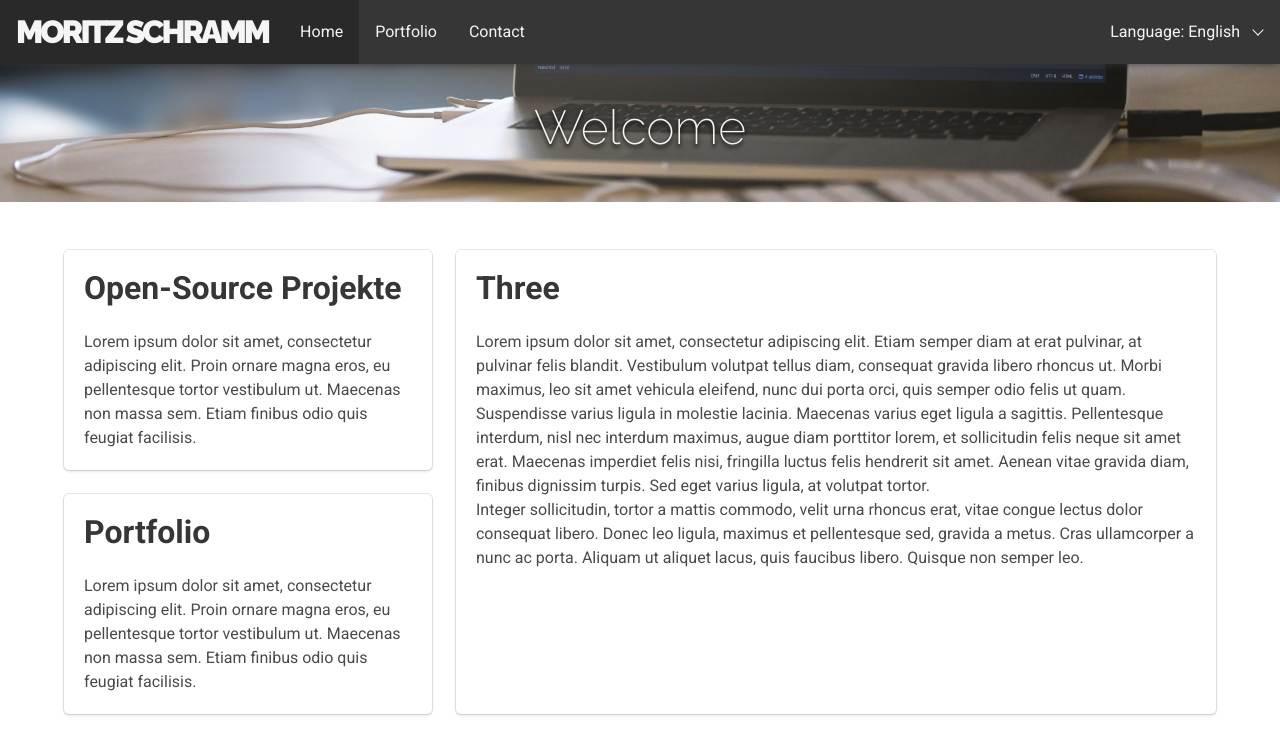
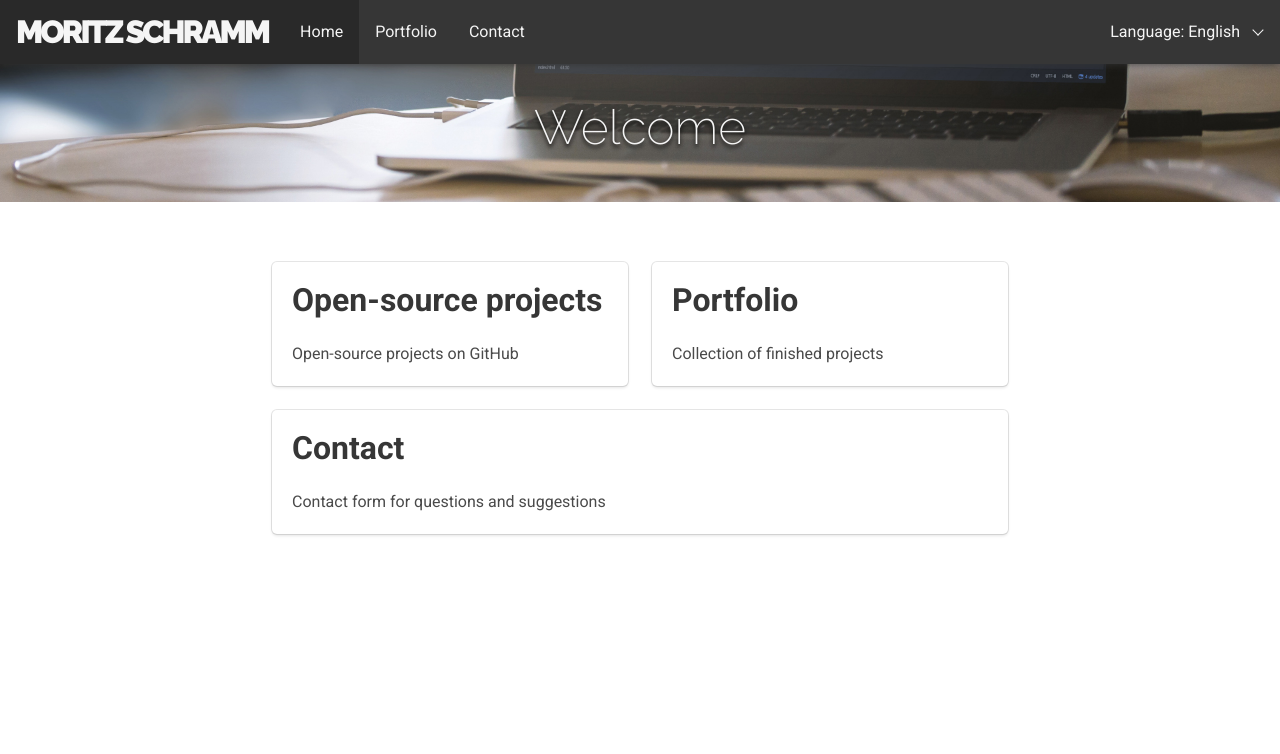
Before and after one commit to moritzschramm/moritz-schramm.com, a Jekyll site: the page built from index.html, in a window 1280 px wide and 900 px high. Shown: the top 754 px of the window. Built offline with Jekyll 4.4.1, drawn with Linux system fonts in a browser that asks for light colours.

Commit message:
update index page content

```diff
--- a/_includes/static/index.html
+++ b/_includes/static/index.html
@@ -1,20 +1,39 @@
-<div class="tile is-ancestor">
-  <div class="tile is-4 is-vertical is-parent">
-    <a class="tile is-child box" href="https://github.com/moritzschramm" target="_blank">
-      <p class="title">Open-Source Projekte</p>
-      <p>Lorem ipsum dolor sit amet, consectetur adipiscing elit. Proin ornare magna eros, eu pellentesque tortor vestibulum ut. Maecenas non massa sem. Etiam finibus odio quis feugiat facilisis.</p>
-    </a>
-    <a class="tile is-child box" href="/portfolio">
-      <p class="title">Portfolio</p>
-      <p>Lorem ipsum dolor sit amet, consectetur adipiscing elit. Proin ornare magna eros, eu pellentesque tortor vestibulum ut. Maecenas non massa sem. Etiam finibus odio quis feugiat facilisis.</p>
-    </a>
+
+<div class="columns">
+  <div class="column is-2"></div>
+  <div class="column is-8">
+
+    <div class="tile is-anchestor">
+        <div class="tile is-vertical">
+
+          <div class="tile">
+
+            <div class="tile is-parent">
+              <a class="tile  is-child box" href="https://github.com/moritzschramm" target="_blank">
+                <p class="title">{{ page.translations.open-source-projects }}</p>
+                <p class="has-text-center">{{ page.translations.open-source-projects-text }}</p>
+              </a>
+            </div>
+            <div class="tile is-parent">
+              <a class="tile is-child box" href="/{{ page.lang }}/portfolio">
+                <p class="title">{{ page.translations.portfolio }}</p>
+                <p>{{ page.translations.portfolio-text }}</p>
+              </a>
+            </div>
+
+          </div>
+
+          <div class="tile is-parent">
+            <a class="tile is-child box" href="/{{ page.lang }}/contact">
+              <p class="title">{{ page.translations.contact }}</p>
+              <p>{{ page.translations.contact-text }}</p>
+            </a>
+          </div>
+
+        </div>
+    </div>
+
   </div>
-  <div class="tile is-parent">
-    <a class="tile is-child box" href="#">
-      <p class="title">Three</p>
-      <p>Lorem ipsum dolor sit amet, consectetur adipiscing elit. Etiam semper diam at erat pulvinar, at pulvinar felis blandit. Vestibulum volutpat tellus diam, consequat gravida libero rhoncus ut. Morbi maximus, leo sit amet vehicula eleifend, nunc dui porta orci, quis semper odio felis ut quam.</p>
-      <p>Suspendisse varius ligula in molestie lacinia. Maecenas varius eget ligula a sagittis. Pellentesque interdum, nisl nec interdum maximus, augue diam porttitor lorem, et sollicitudin felis neque sit amet erat. Maecenas imperdiet felis nisi, fringilla luctus felis hendrerit sit amet. Aenean vitae gravida diam, finibus dignissim turpis. Sed eget varius ligula, at volutpat tortor.</p>
-      <p>Integer sollicitudin, tortor a mattis commodo, velit urna rhoncus erat, vitae congue lectus dolor consequat libero. Donec leo ligula, maximus et pellentesque sed, gravida a metus. Cras ullamcorper a nunc ac porta. Aliquam ut aliquet lacus, quis faucibus libero. Quisque non semper leo.</p>
-    </a>
-  </div>
+
+  <div class="column is-2"></div>
 </div>
--- a/index.html
+++ b/index.html
@@ -5,6 +5,14 @@ ref: index
 permalink: /
 title: Home
 header: Welcome
+
+translations:
+  open-source-projects: Open-source projects
+  open-source-projects-text: Open-source projects on GitHub
+  portfolio: Portfolio
+  portfolio-text: Collection of finished projects
+  contact: Contact
+  contact-text: Contact form for questions and suggestions
 ---
 
 {% include static/index.html %}
```
Also changed, not shown: de/index.html (+8 -0 lines), en/index.html (+8 -0 lines), 3 other files.
